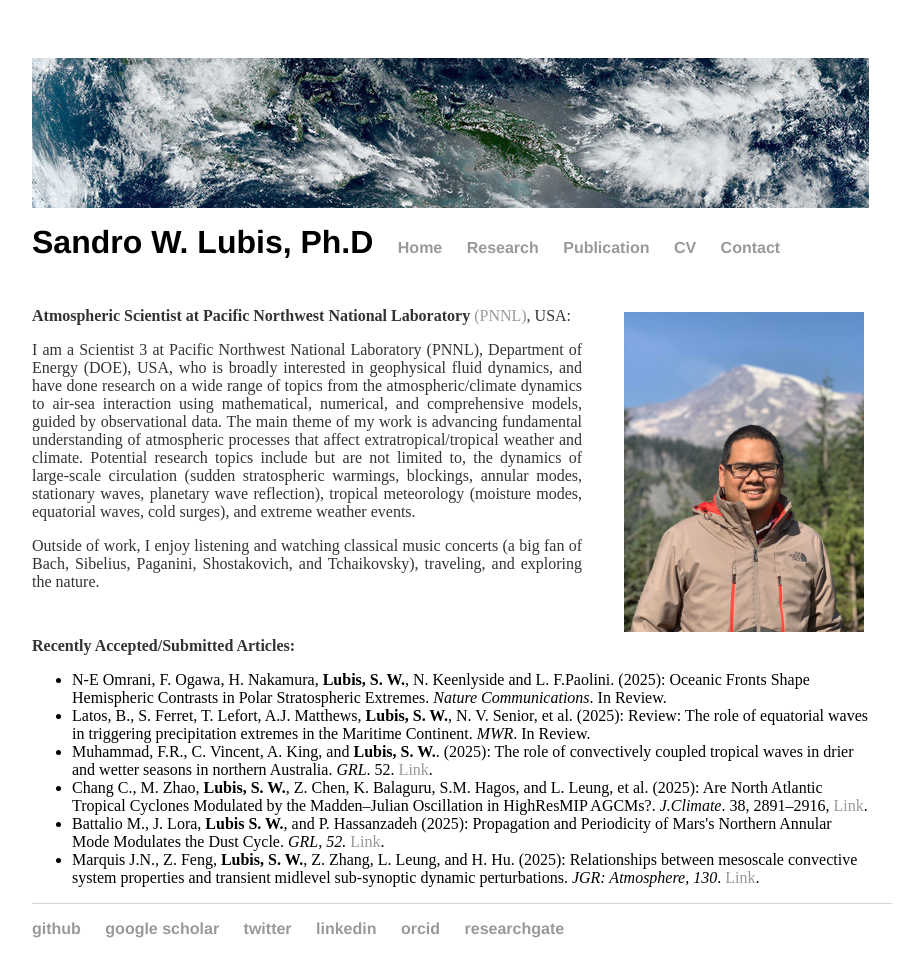
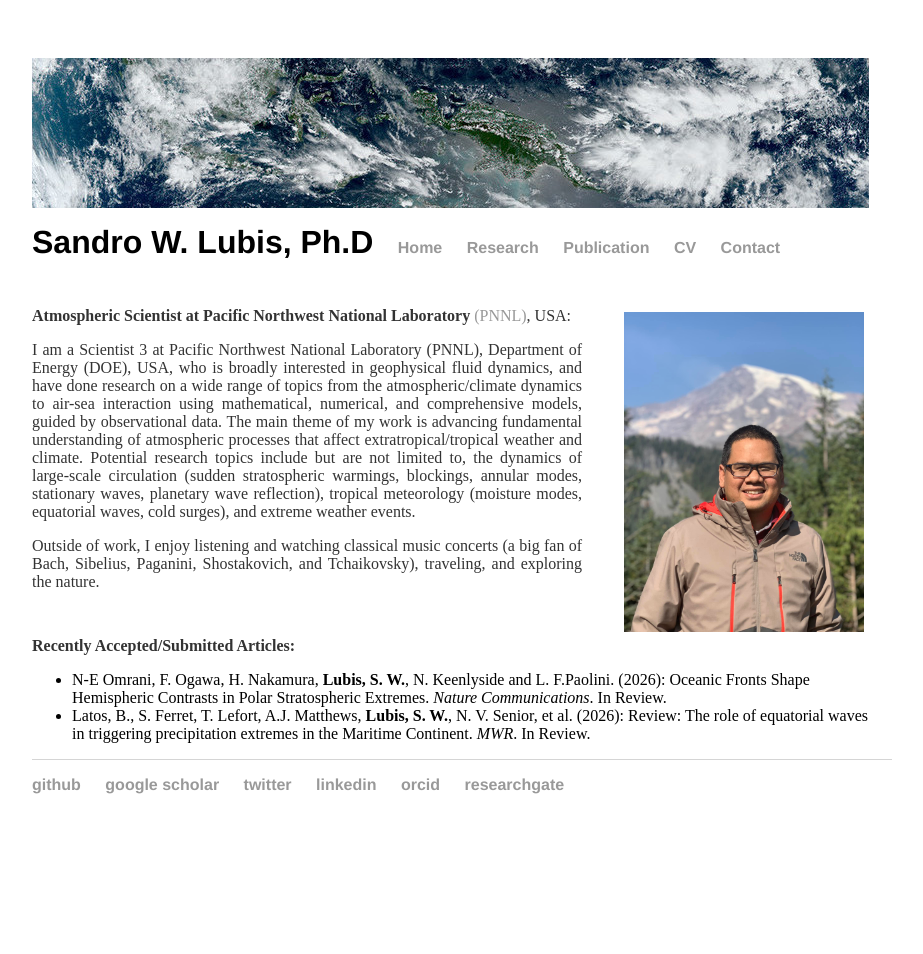
Before and after one commit to sandrolubis/sandrolubis.github.io, a Jekyll site: the page built from index.html, in a window 1280 px wide. Shown: the whole page, without its empty margins (276-1199 px from the left). Built offline with Jekyll 4.4.1, drawn with Linux system fonts in a browser that asks for light colours; after the commit the page ends 900 px from its top, so only the background shows below that.

Commit message:
Update index.html

```diff
--- a/index.html
+++ b/index.html
@@ -46,12 +46,8 @@ div.relative {
 
 	<p class="ex", style="padding-top:30px"><font size=3><b>Recently Accepted/Submitted Articles:</b></p>
 		<ul class="ex">
-		<li>N-E Omrani, F. Ogawa, H. Nakamura, <b>Lubis, S. W.</b>, N. Keenlyside and L. F.Paolini. (2025): Oceanic Fronts Shape Hemispheric Contrasts in Polar Stratospheric Extremes. <i>Nature Communications</i>. In Review.</li>
-		<li> Latos, B., S. Ferret, T. Lefort, A.J. Matthews, <b>Lubis, S. W.</b>, N. V. Senior, et al. (2025): Review: The role of equatorial waves in triggering precipitation extremes in the Maritime Continent. <i>MWR</i>. In Review.</li>
-		<li> Muhammad, F.R., C. Vincent, A. King, and <b>Lubis, S. W.</b>. (2025): The role of convectively coupled tropical waves in drier and wetter seasons in northern Australia. <i>GRL</i>. 52.</i> <a href="https://doi.org/10.1029/2025GL115049">Link</a>.</li>
-		<li> Chang C., M. Zhao, <b>Lubis, S. W.</b>, Z. Chen, K. Balaguru, S.M. Hagos, and L. Leung, et al. (2025): Are North Atlantic Tropical Cyclones Modulated by the Madden–Julian Oscillation in HighResMIP AGCMs?. <i>J.Climate</i>. 38, 2891–2916,</i> <a href="https://doi.org/10.1175/JCLI-D-24-0509.1">Link</a>.</li>
-		<li> Battalio M., J. Lora,  <b>Lubis S. W.</b>, and P. Hassanzadeh (2025): Propagation and Periodicity of Mars's Northern Annular Mode Modulates the Dust Cycle. <i>GRL, 52.</i> <a href="https://doi.org/10.1029/2024GL112814">Link</a>.</li>
-		<li> Marquis J.N., Z. Feng, <b>Lubis, S. W.</b>, Z. Zhang, L. Leung, and H. Hu. (2025): Relationships between mesoscale convective system properties and transient midlevel sub-synoptic dynamic perturbations. <i>JGR: Atmosphere, 130</i>. <a href="https://doi.org/10.1029/2024JD042076">Link</a>.</li>
+		<li>N-E Omrani, F. Ogawa, H. Nakamura, <b>Lubis, S. W.</b>, N. Keenlyside and L. F.Paolini. (2026): Oceanic Fronts Shape Hemispheric Contrasts in Polar Stratospheric Extremes. <i>Nature Communications</i>. In Review.</li>
+		<li> Latos, B., S. Ferret, T. Lefort, A.J. Matthews, <b>Lubis, S. W.</b>, N. V. Senior, et al. (2026): Review: The role of equatorial waves in triggering precipitation extremes in the Maritime Continent. <i>MWR</i>. In Review.</li>
 		</ul>
 
 </div>
```
